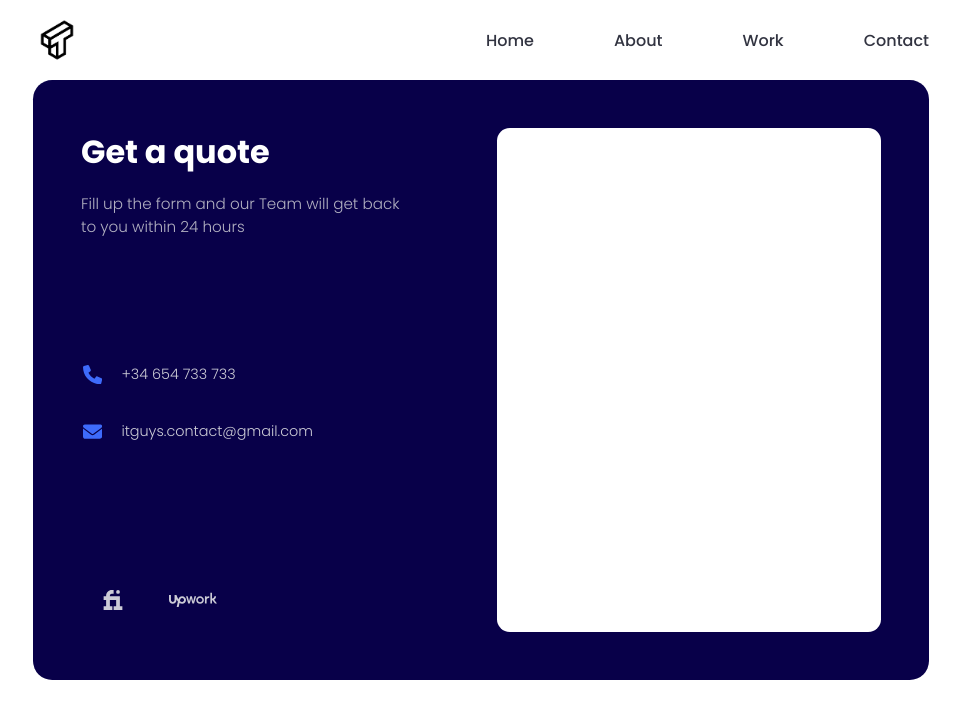
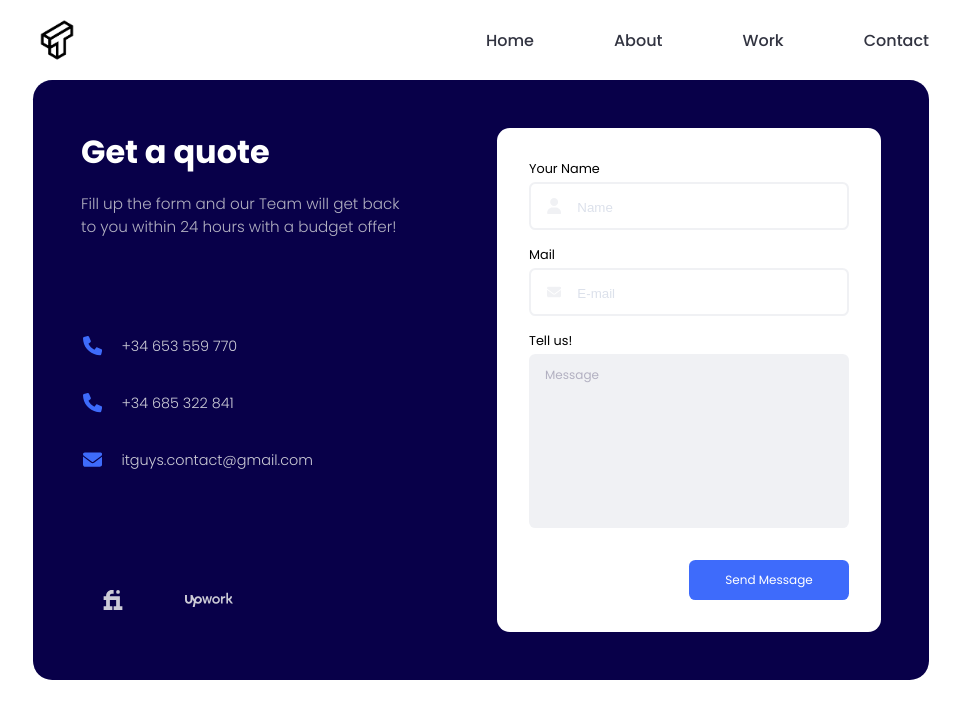
Before and after one commit to martiwg/itguys, a React (Create React App) app: page / in a window 1280 px wide. Shown: the top 718 px of the page, without its empty margins (159-1119 px from the left). Built offline with nearby package versions, Linux system fonts and the light colour scheme; no server answers.

Commit message:
contact section done

```diff
--- a/src/components/contact/Contact.js
+++ b/src/components/contact/Contact.js
@@ -1,8 +1,90 @@
-import fiverImage from '../../assets/images/fiver.png'
-import mail from '../../assets/images/mail.png'
+import { useState, useRef } from 'react'
+
+import { addDoc, serverTimestamp, collection } from 'firebase/firestore'
+import { db } from '../../firebaseConfig'
+
 import styles from './Contact.module.css'
 
+const FOCUSED_TYPES = {
+  NAME: 'name',
+  EMAIL: 'email',
+  MESSAGE: 'message',
+  NONE: 'none'
+}
+
 const Contact = () => {
+  const [name, setName] = useState('')
+  const [email, setEmail] = useState('')
+  const [message, setMessage] = useState('')
+  const [focusedField, setFocusedField] = useState('')
+
+  const [loading, setLoading] = useState(false)
+
+  const nameRef = useRef()
+  const emailRef = useRef()
+  const messageRef = useRef()
+
+  const handleNameChange = (e) => {
+    if(e.target.value.length > 50) return
+
+    setName(e.target.value)
+  }
+
+  const handleEmailChange = (e) => {
+    if(e.target.value.length > 100) return
+
+    setEmail(e.target.value)
+  }
+
+  const handleMessageChange = (e) => {
+    if(e.target.value.length > 2400) return
+
+    setMessage(e.target.value)
+  }
+
+  const handleSubmit = async () => {
+    if(loading) return
+
+    if(name.length === 0){
+      nameRef.current.focus()
+      return
+    }
+
+    if(email.length === 0){
+      emailRef.current.focus()
+      return
+    }
+
+    if(message.length === 0){
+      messageRef.current.focus()
+      return
+    }
+
+    setLoading(true)
+
+    try{
+      await addDoc(collection(db, 'messages'), {
+        name,
+        email,
+        message,
+        viewed: false,
+        trashed: false,
+        starred: false,
+        timestamp: serverTimestamp(),
+      })
+      .then(() => {
+        setName('')
+        setEmail('')
+        setMessage('')
+      })
+    }catch(err){
+      console.log(err)
+    }
+
+    setLoading(false)
+  }
+
+
   return(
     <div className={styles.container}>
       <div className={styles.leftSection}>
@@ -11,13 +93,13 @@ const Contact = () => {
             Get a quote
           </div>
           <div className={styles.subtitle}>
-            Fill up the form and our Team will get back to you within 24 hours
+            Fill up the form and our Team will get back to you within 24 hours with a budget offer!
           </div>
         </div>
         <div className={styles.contactWrapper}>
           <a
             className={styles.contactItem}
-            href='tel:+34 654 733 733'
+            href='tel:+34 653 559 770'
           >
           <div className={styles.contactSvg}>
             <svg width='100%' height='100%' fill='var(--color-primary)' xmlns="http://www.w3.org/2000/svg" viewBox="0 0 512 512">
@@ -25,7 +107,20 @@ const Contact = () => {
             </svg>
           </div>
             <div className={styles.contactText}>
-                +34 654 733 733
+              +34 653 559 770
+            </div>
+          </a>
+          <a
+            className={styles.contactItem}
+            href='tel:+34 685 322 841'
+          >
+          <div className={styles.contactSvg}>
+            <svg width='100%' height='100%' fill='var(--color-primary)' xmlns="http://www.w3.org/2000/svg" viewBox="0 0 512 512">
+              <path d="M511.2 387l-23.25 100.8c-3.266 14.25-15.79 24.22-30.46 24.22C205.2 512 0 306.8 0 54.5c0-14.66 9.969-27.2 24.22-30.45l100.8-23.25C139.7-2.602 154.7 5.018 160.8 18.92l46.52 108.5c5.438 12.78 1.77 27.67-8.98 36.45L144.5 207.1c33.98 69.22 90.26 125.5 159.5 159.5l44.08-53.8c8.688-10.78 23.69-14.51 36.47-8.975l108.5 46.51C506.1 357.2 514.6 372.4 511.2 387z"/>
+            </svg>
+          </div>
+            <div className={styles.contactText}>
+              +34 685 322 841
             </div>
           </a>
           <a
@@ -72,7 +167,108 @@ const Contact = () => {
         </div>
       </div>
       <div className={styles.rightSection}>
-
+        <div className={styles.fieldsWrapper}>
+          <div className={styles.formTitle}>
+            Your Name
+          </div>
+          <div
+            className={styles.field}
+            style={{border: focusedField === FOCUSED_TYPES.NAME ? '2px solid var(--color-primary)' : '2px solid var(--color-light)'}}
+            onClick={() => {
+              nameRef.current.focus()
+            }}
+            >
+            <svg height='1rem' width='1rem' style={{transition: '.5s ease-in-out'}} fill={focusedField === FOCUSED_TYPES.NAME ? 'var(--color-primary)' : 'var(--color-light)'} xmlns="http://www.w3.org/2000/svg" viewBox="0 0 448 512">
+              <path d="M224 256c70.7 0 128-57.31 128-128s-57.3-128-128-128C153.3 0 96 57.31 96 128S153.3 256 224 256zM274.7 304H173.3C77.61 304 0 381.6 0 477.3c0 19.14 15.52 34.67 34.66 34.67h378.7C432.5 512 448 496.5 448 477.3C448 381.6 370.4 304 274.7 304z"/>
+            </svg>
+            <form
+              onSubmit={(e) => {
+                e.preventDefault()
+                emailRef.current.focus()
+              }}
+              className={styles.form}
+              >
+              <input
+                type='text'
+                placeholder='Name'
+                maxLength={50}
+                value={name}
+                onChange={e => handleNameChange(e)}
+                className={styles.input}
+                ref={nameRef}
+                onBlur={() => {
+                  setFocusedField(FOCUSED_TYPES.NONE)
+                }}
+                onFocus={() => {
+                  setFocusedField(FOCUSED_TYPES.NAME)
+                }}
+              />
+            </form>
+          </div>
+          <div className={styles.formTitle}>
+            Mail
+          </div>
+          <div
+            className={styles.field}
+            style={{border: focusedField === FOCUSED_TYPES.EMAIL ? '2px solid var(--color-primary)' : '2px solid var(--color-light)'}}
+            onClick={() => {
+              emailRef.current.focus()
+            }}
+          >
+            <svg width='1rem' height='1rem' style={{transition: '.5s ease-in-out'}} fill={focusedField === FOCUSED_TYPES.EMAIL ? 'var(--color-primary)' : 'var(--color-light)'} xmlns="http://www.w3.org/2000/svg" viewBox="0 0 512 512">
+                <path d="M464 64C490.5 64 512 85.49 512 112C512 127.1 504.9 141.3 492.8 150.4L275.2 313.6C263.8 322.1 248.2 322.1 236.8 313.6L19.2 150.4C7.113 141.3 0 127.1 0 112C0 85.49 21.49 64 48 64H464zM217.6 339.2C240.4 356.3 271.6 356.3 294.4 339.2L512 176V384C512 419.3 483.3 448 448 448H64C28.65 448 0 419.3 0 384V176L217.6 339.2z"/>
+            </svg>
+            <form
+              onSubmit={(e) => {
+                e.preventDefault()
+                messageRef.current.focus()
+              }}
+              className={styles.form}
+            >
+              <input
+                type='text'
+                placeholder='E-mail'
+                maxLength={100}
+                value={email}
+                onChange={e => handleEmailChange(e)}
+                className={styles.input}
+                ref={emailRef}
+                onBlur={() => {
+                  setFocusedField(FOCUSED_TYPES.NONE)
+                }}
+                onFocus={() => {
+                  setFocusedField(FOCUSED_TYPES.EMAIL)
+                }}
+              />
+            </form>
+          </div>
+          <div className={styles.formTitle}>
+            Tell us!
+          </div>
+          <form
+            onSubmit={(e) => {
+              e.preventDefault()
+              handleSubmit()
+            }}
+            className={styles.messageForm}
+          >
+            <textarea
+              placeholder='Message'
+              maxLength={2400}
+              value={message}
+              onChange={e => handleMessageChange(e)}
+              ref={messageRef}
+              className={styles.messageTextarea}
+            />
+          </form>
+        </div>
+        <div
+          className={styles.sendBtn}
+          style={{opacity: loading ? .5 : 1}}
+          onClick={() => handleSubmit()}
+        >
+          Send Message
+        </div>
       </div>
     </div>
   )
--- a/src/components/contact/Contact.module.css
+++ b/src/components/contact/Contact.module.css
@@ -2,7 +2,6 @@
   width: 100%;
   align-content: center;
   border-radius: var(--border-radius-3);
-  /* box-shadow: 0px .5rem 1rem var(--color-primary); */
   display: flex;
   align-items: center;
   background-color: var(--color-secondary);
@@ -78,7 +77,7 @@
   display: flex;
   align-items: center;
   justify-content: flex-start;
-  gap: 1rem;
+  gap: 2rem;
 }
 
 .socialsIcon{
@@ -104,4 +103,91 @@
   flex-direction: column;
   justify-content: space-between;
   align-items: flex-end;
+  padding: 2rem;
 }
+
+.fieldsWrapper{
+  width: 100%;
+  flex-grow: 1;
+  display: flex;
+  flex-direction: column;
+  align-items: flex-start;
+  justify-content: flex-start;
+}
+
+.formTitle{
+  font-size: .8rem;
+  font-weight: 400;
+  margin-bottom: .25rem;
+}
+
+.field{
+  width: 100%;
+  display: flex;
+  align-items: center;
+  justify-content: space-between;
+  gap: 1rem;
+  border-radius: var(--border-radius-1);
+  border: 2px solid var(--color-light);
+  transition: .5s ease-in-out;
+  margin-bottom: 1rem;
+  padding: .6rem 1rem;
+}
+
+.form{
+  width: 100%;
+}
+
+.input{
+  width: 100%;
+  border: none;
+  outline: none;
+  color: var(--color-dark);
+}
+
+.input::placeholder{
+  color: var(--color-info-light);
+}
+
+.messageForm{
+  flex-grow: 1;
+  width: 100%;
+  margin-bottom: 2rem;
+}
+
+.messageTextarea{
+  width: 100%;
+  height: 100%;
+  resize: none;
+  padding: .75rem 1rem;
+  background-color: var(--color-light);
+  border: none;
+  outline: none;
+  border-radius: var(--border-radius-1);
+  font-family: 'Poppins', sans-serif;
+  font-size: .75rem;
+}
+
+.messageTextarea::placeholder{
+  color: #b2b0c1;
+}
+
+.sendBtn{
+  width: 50%;
+  height: 2.5rem;
+  display: flex;
+  justify-content: center;
+  align-items: center;
+  text-align: center;
+  border-radius: var(--border-radius-1);
+  background-color: var(--color-primary);
+  font-size: .75rem;
+  font-weight: 400;
+  color: var(--color-white);
+  cursor: pointer;
+  transition: .5s ease-in-out;
+}
+
+.sendBtn:hover{
+  box-shadow: 0 0 0.5rem var(--color-primary);
+}
```
Also changed, not shown: src/assets/images/fiver.png (deleted), src/assets/images/mail.png (deleted).
